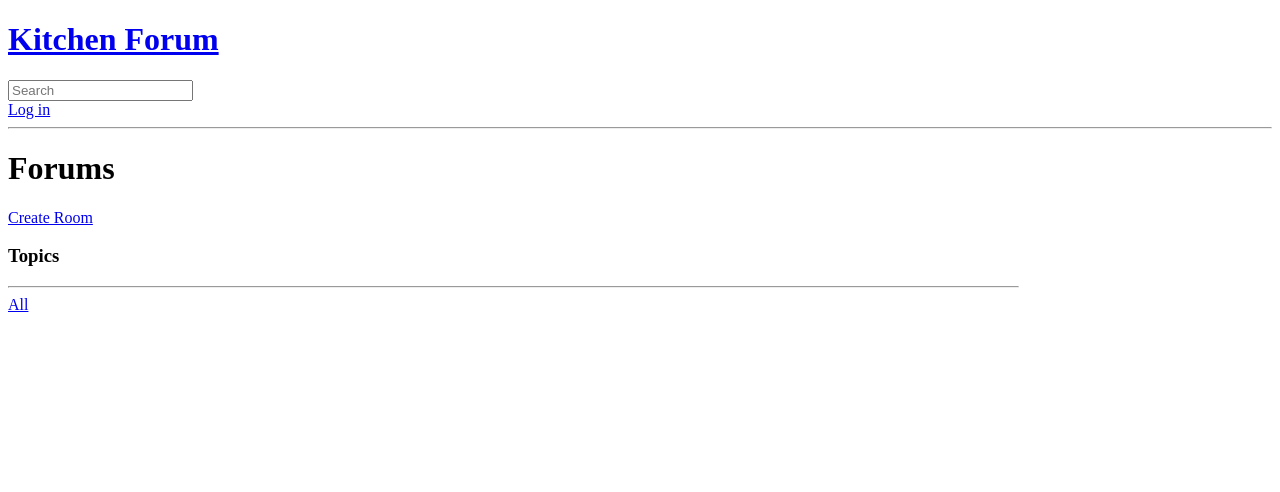
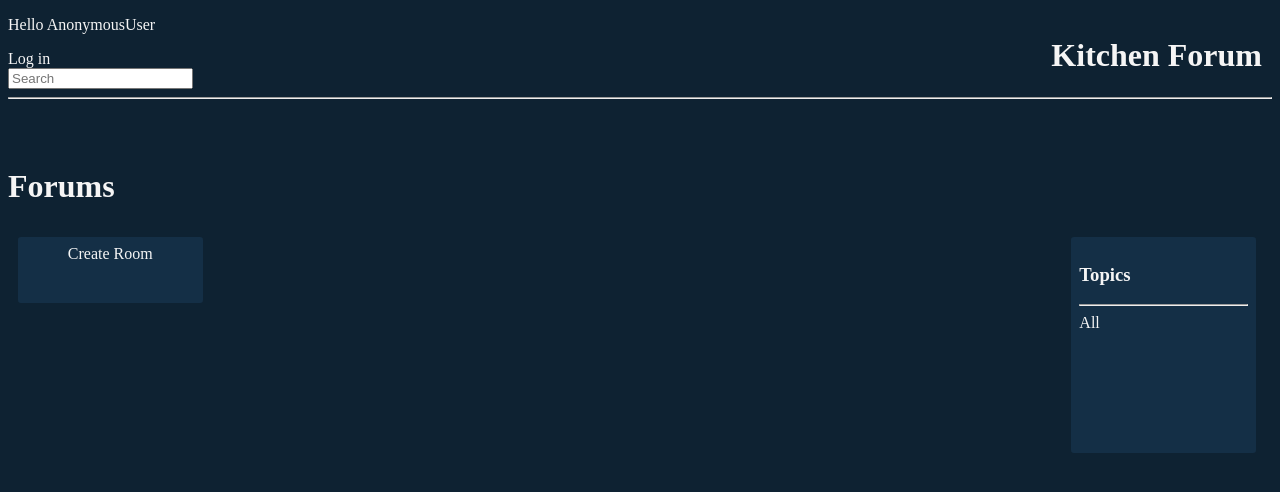
Before and after one commit to 5undel/Kitchen-Forum, a Django app: template base/templates/base/home.html in a window 1280 px wide. Shown: the top 492 px of the page. Run offline with Django 3.2, Linux system fonts and the light colour scheme; the template is opened without the code that fills it, so the values that code supplies are empty.

Commit message:
Add style to home page

```diff
--- a/base/templates/base/home.html
+++ b/base/templates/base/home.html
@@ -7,13 +7,12 @@
 <h1>Forums</h1>
 
 <div class="home-wrapper">
-    <div>
+    <div class="create-room-wrapper">
         <a href="{% url 'create-room' %}">Create Room</a>
     </div>
-
     <div>
         {% for room in rooms %}
-            <div>
+            <div class="feed-wrapper">
                 <small>{{ room.topic.name }}</small>
                 <br>
                 <a href="{% url 'user-page' room.host.id %}">@{{ room.host.username }}</a>
@@ -21,11 +20,11 @@
                 <br>
                 <a href="{% url 'update-room' room.id %}">Edit</a>
                 <a href="{% url 'delete-room' room.id %}">Delete</a>
-                <hr>
+
             </div>
         {% endfor %}
     </div>
-    <div>
+    <div class="topic-wrapper">
         <h3>Topics</h3>
         <hr>
         <div>
@@ -36,6 +35,7 @@
                 <a href="{% url 'home'%}?r={{topic.name}}">{{topic.name}}</a>
             </div>
         {% endfor %}
+
     </div>
 
 </div>
--- a/base/views.py
+++ b/base/views.py
@@ -104,10 +104,13 @@ def userPage(request,pk):
 @login_required(login_url='login')
 def createRoom(request):
     form = RoomForm()
+
     if request.method == 'POST':
         form = RoomForm(request.POST)
         if form.is_valid():
-            form.save()
+            room = form.save(commit=False)
+            room.host = request.user
+            room.save()
             return redirect('home')
 
     context = {'form': form}
--- a/static/styles/main.css
+++ b/static/styles/main.css
@@ -1,16 +1,77 @@
+body {
+    background-color: #0e2232;
+    color: whitesmoke;
+}
+/*All a links*/
+a {
+    text-decoration: none;
+    color: whitesmoke;
+}
 
+a:hover {
+    color: red;
+    border-bottom: red solid 1px;
+}
+/*End a links*/
 
+/*Header*/
+.header-wrapper{
+    padding-bottom: 40px;
+}
+
+.logo {
+    float: right;
+    padding-right: 10px;
+}
+/*End Header*/
+
+/*Home page*/
  .home-wrapper{
     display: grid;
-    grid-template-columns: 4fr 1fr;
+    grid-template-columns: 1fr 4fr 1fr;
 }
 
+.feed-wrapper{
+    border: solid #142f46 3px;
+    background-color:#142f46 ;
+    border-radius: 3px;
+    width: 80%;
+    margin: 10px;
+    padding: 5px;
+}
+
+.topic-wrapper{
+    border: solid #142f46 3px;
+    background-color:#142f46 ;
+    border-radius: 3px;
+    width: 80%;
+    margin: 10px;
+    padding: 5px;
+    height: 200px;
+}
+
+.create-room-wrapper {
+    text-align: center;
+    border: solid #142f46 3px;
+    background-color:#142f46 ;
+    border-radius: 3px;
+    width: 80%;
+    margin: 10px;
+    padding: 5px;
+    height: 50px;
+}
+/*End Home page*/
+
+/*User page*/
 .userpage-wrapper{
     display: grid;
     grid-template-columns: 1fr 4fr 1fr;
 }
+/*End User page*/
 
+/*Room page*/
 .room-wrapper{
     display: grid;
     grid-template-columns: 1fr 5fr;
 }
+/*End Room page*/
--- a/templates/menubar.html
+++ b/templates/menubar.html
@@ -1,14 +1,15 @@
+<div class="header-wrapper">
+    <div class="logo">
         <a href="/"><h1>Kitchen Forum</h1></a>
-
-
-<form method="GET" action="{% url 'home' %}">
-    <input type="text" name="r" placeholder="Search"/>
-</form>
-
+    </div>
+    <p>Hello <a href="{% url 'user-page' user.id %}"> {{ request.user }}</a></p>
     {% if request.user.is_authenticated %}
-<p>{{ request.user }}</p>
     <a href="{% url 'logout' %}">Log out</a>
     {% else %}
     <a href="{% url 'login' %}">Log in</a>
     {% endif %}
+    <form method="GET" action="{% url 'home' %}">
+        <input type="text" name="r" placeholder="Search"/>
+    </form>
     <hr>
+</div>
```
Also changed, not shown: db.sqlite3. Lines whose indentation alone changed are shown as unchanged.
